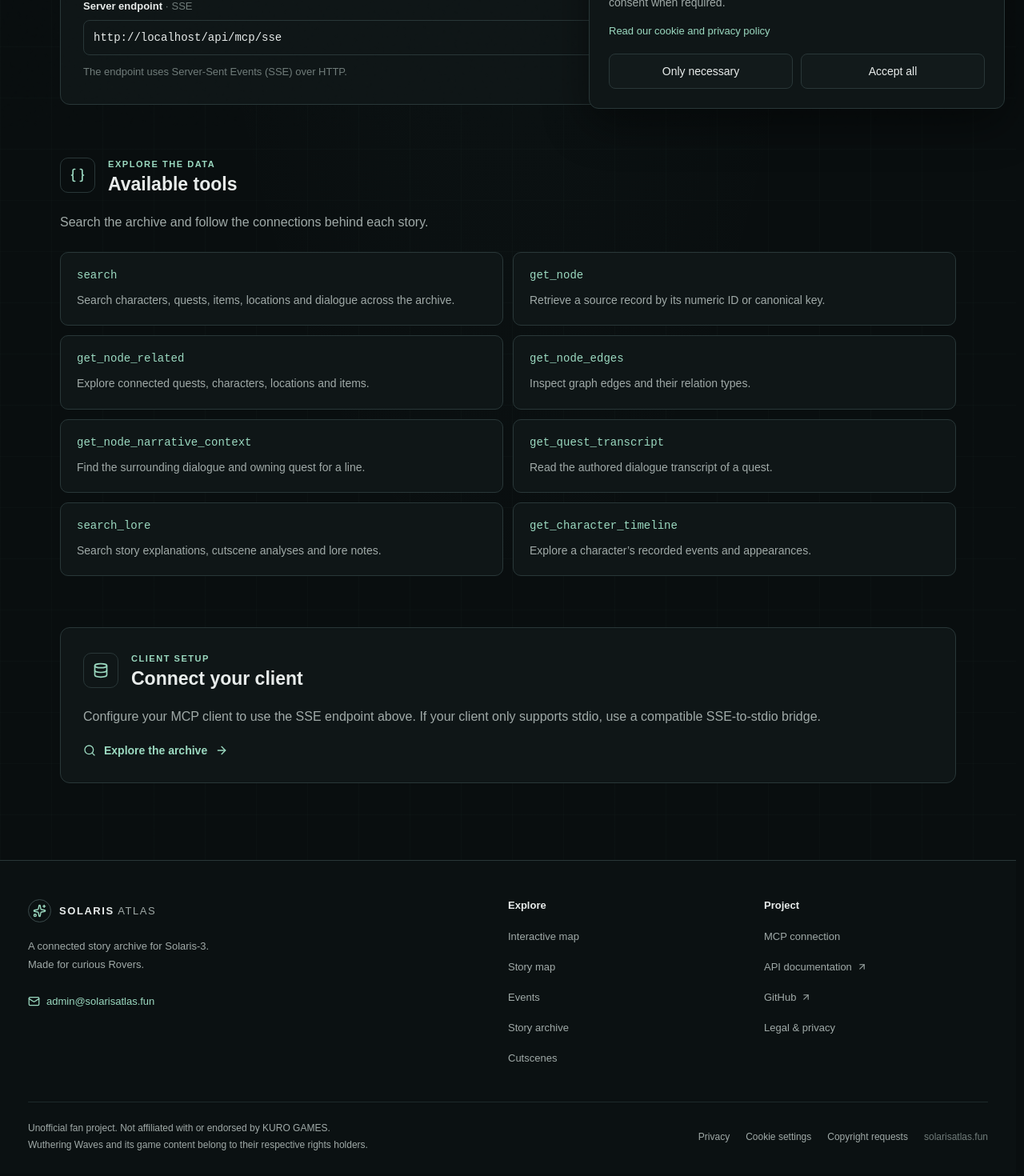
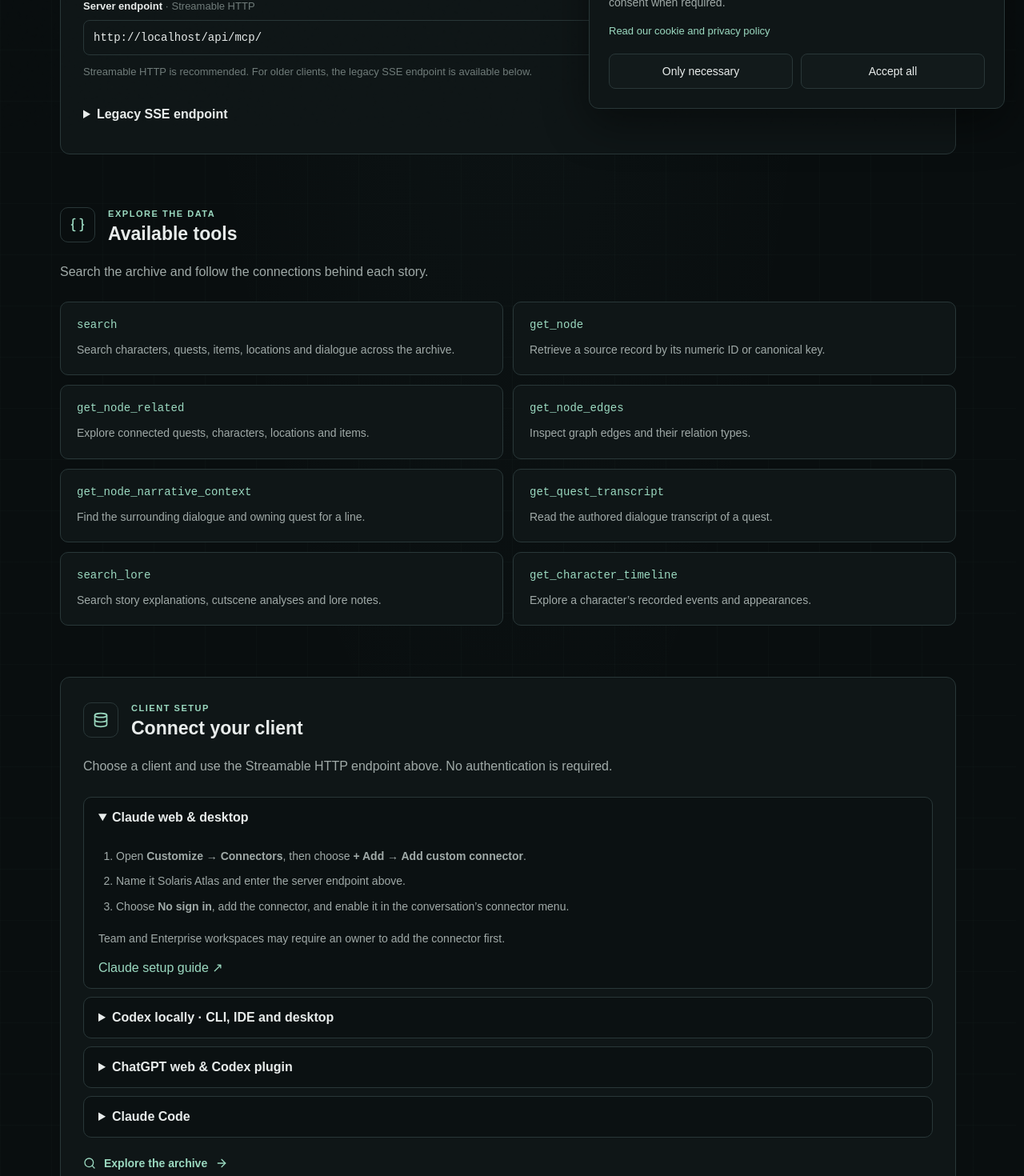
Before and after one commit to drhspfn/solaris-atlas, a Next.js app in the folder packages/web_new/: page /mcp-docs in a window 1280 px wide. Shown: the part 640-2110 px from the top of the page at 80% size. Built offline with nearby package versions, Linux system fonts and the light colour scheme; no server answers.

Commit message:
feat(mcp): document streamable HTTP setup

```diff
--- a/packages/web_new/src/components/docs/McpDocsClient.tsx
+++ b/packages/web_new/src/components/docs/McpDocsClient.tsx
@@ -44,7 +44,9 @@ export function McpDocsClient() {
   useEffect(() => {
     setOrigin(window.location.origin);
   }, []);
-  const sseUrl = origin ? `${origin}/api/mcp/sse` : "/api/mcp/sse";
+  const base = origin || "https://solarisatlas.fun";
+  const mcpUrl = `${base}/api/mcp/`;
+  const sseUrl = `${base}/api/mcp/sse`;
   return (
     <main className="mcp-page page-container">
       <nav className="mcp-breadcrumb" aria-label="Breadcrumb">
@@ -72,7 +74,7 @@ export function McpDocsClient() {
           <span>
             <span className="mcp-dot" /> Public endpoint
           </span>
-          <span>SSE transport</span>
+          <span>Streamable HTTP</span>
           <span>Model Context Protocol</span>
         </div>
       </header>
@@ -94,19 +96,30 @@ export function McpDocsClient() {
           Solaris Atlas archive.
         </p>
         <label htmlFor="mcp-endpoint">
-          Server endpoint <span>· SSE</span>
+          Server endpoint <span>· Streamable HTTP</span>
         </label>
         <Input
           id="mcp-endpoint"
-          value={sseUrl}
+          value={mcpUrl}
           readOnly
           copyable
           copyLabel="Copy URL"
           spellCheck={false}
         />
         <p className="mcp-note">
-          The endpoint uses Server-Sent Events (SSE) over HTTP.
+          Streamable HTTP is recommended. For older clients, the legacy SSE
+          endpoint is available below.
         </p>
+        <details className="mcp-legacy">
+          <summary>Legacy SSE endpoint</summary>
+          <Input
+            aria-label="Legacy SSE endpoint"
+            value={sseUrl}
+            readOnly
+            copyable
+            copyLabel="Copy URL"
+          />
+        </details>
       </section>
       <section className="mcp-tools" aria-labelledby="tools-title">
         <div className="mcp-section-heading">
@@ -144,9 +157,118 @@ export function McpDocsClient() {
           </div>
         </div>
         <p>
-          Configure your MCP client to use the SSE endpoint above. If your
-          client only supports stdio, use a compatible SSE-to-stdio bridge.
+          Choose a client and use the Streamable HTTP endpoint above. No
+          authentication is required.
         </p>
+        <div className="mcp-setup">
+          <details open>
+            <summary>Claude web &amp; desktop</summary>
+            <ol>
+              <li>
+                Open <strong>Customize → Connectors</strong>, then choose{" "}
+                <strong>+ Add → Add custom connector</strong>.
+              </li>
+              <li>
+                Name it Solaris Atlas and enter the server endpoint above.
+              </li>
+              <li>
+                Choose <strong>No sign in</strong>, add the connector, and
+                enable it in the conversation’s connector menu.
+              </li>
+            </ol>
+            <p>
+              Team and Enterprise workspaces may require an owner to add the
+              connector first.
+            </p>
+            <a
+              href="https://support.claude.com/en/articles/11175166-get-started-with-custom-connectors-using-remote-mcp"
+              target="_blank"
+              rel="noreferrer"
+            >
+              Claude setup guide ↗
+            </a>
+          </details>
+          <details>
+            <summary>Codex locally · CLI, IDE and desktop</summary>
+            <p>
+              Run this command in your terminal, then verify with{" "}
+              <code>codex mcp list</code>. Local Codex clients on the same host
+              share MCP configuration.
+            </p>
+            <Input
+              aria-label="Codex setup command"
+              value={`codex mcp add solaris-atlas --url ${mcpUrl}`}
+              readOnly
+              copyable
+              copyLabel="Copy"
+            />
+            <p>
+              Alternatively, add the following to{" "}
+              <code>~/.codex/config.toml</code>:
+            </p>
+            <pre>
+              <code>{`[mcp_servers.solaris-atlas]\nurl = "${mcpUrl}"`}</code>
+            </pre>
+            <a
+              href="https://developers.openai.com/learn/docs-mcp"
+              target="_blank"
+              rel="noreferrer"
+            >
+              Codex MCP documentation ↗
+            </a>
+          </details>
+          <details>
+            <summary>ChatGPT web &amp; Codex plugin</summary>
+            <ol>
+              <li>
+                Open{" "}
+                <a
+                  href="https://chatgpt.com/plugins"
+                  target="_blank"
+                  rel="noreferrer"
+                >
+                  ChatGPT Plugins
+                </a>
+                , select the plus button and{" "}
+                <strong>Add custom MCP server</strong>.
+              </li>
+              <li>
+                Name it Solaris Atlas, enter the endpoint above, and choose{" "}
+                <strong>No authentication</strong>.
+              </li>
+              <li>
+                Review the prompt and create the plugin. Install it, then select
+                it in the conversation using <strong>@</strong>.
+              </li>
+            </ol>
+            <p>
+              Availability depends on your account and workspace permissions. An
+              administrator may need to allow custom MCP connectors. Local Codex
+              configuration is separate from web plugins.
+            </p>
+            <a
+              href="https://developers.openai.com/api/docs/guides/custom-mcp-server"
+              target="_blank"
+              rel="noreferrer"
+            >
+              OpenAI setup guide ↗
+            </a>
+          </details>
+          <details>
+            <summary>Claude Code</summary>
+            <p>
+              Run this command in your project, then check the connection with{" "}
+              <code>claude mcp list</code> or <code>/mcp</code>.
+            </p>
+            <Input
+              aria-label="Claude Code setup command"
+              value={`claude mcp add --transport http solaris-atlas ${mcpUrl}`}
+              readOnly
+              copyable
+              copyLabel="Copy"
+            />
+          </details>
+        </div>
         <Link className="mcp-return" to="/">
           <Search size={16} /> Explore the archive <ArrowRight size={16} />
         </Link>
--- a/packages/web_new/src/styles/mcp-docs.css
+++ b/packages/web_new/src/styles/mcp-docs.css
@@ -30,3 +30,14 @@
 .mcp-return { display:inline-flex; align-items:center; gap:10px; font-size:14px; font-weight:600; }
 .mcp-return:hover,.mcp-breadcrumb a:hover { text-decoration:underline; }
 @media(max-width:700px) { .mcp-page { padding-top:24px; padding-bottom:64px; } .mcp-breadcrumb { margin-bottom:32px; } .mcp-hero-mark { display:none; } .mcp-panel { padding:20px; } .mcp-tool-grid { grid-template-columns:1fr; } .mcp-tools,.mcp-clients { margin-top:48px; } }
+.mcp-legacy { margin-top:20px; color:var(--text-secondary); }
+.mcp-legacy summary,.mcp-setup summary { cursor:pointer; color:var(--text-primary); font-weight:600; padding:12px 0; }
+.mcp-legacy .ui-copyable { margin-top:8px; }
+.mcp-setup { display:grid; gap:10px; margin:24px 0; }
+.mcp-setup details { padding:4px 18px 16px; border:1px solid var(--border-default); border-radius:var(--radius-md); background:var(--bg-page); }
+.mcp-setup details:not([open]) { padding-bottom:4px; }
+.mcp-setup p,.mcp-setup li { color:var(--text-secondary); line-height:1.7; font-size:14px; }
+.mcp-setup ol { padding-left:22px; }
+.mcp-setup li + li { margin-top:8px; }
+.mcp-setup a { color:var(--accent-mint); }
+.mcp-setup pre { overflow:auto; padding:16px; border:1px solid var(--border-default); border-radius:var(--radius-sm); color:var(--text-primary); }
```
